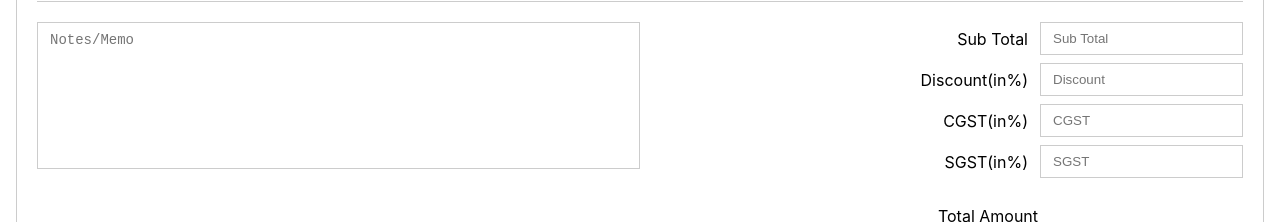
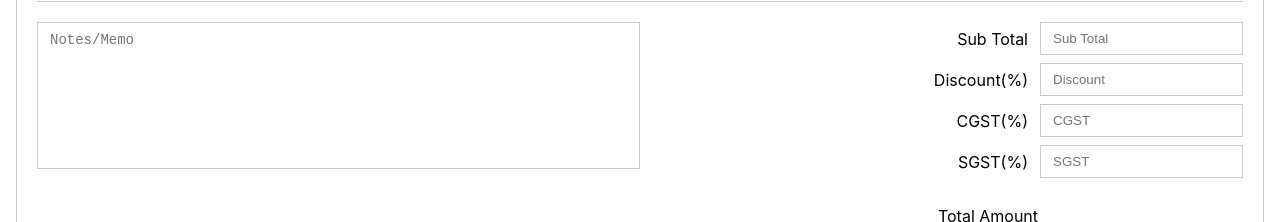
Before and after one commit to pritesh511/invoice-generator, a React (Create React App) app: page / in a window 1280 px wide. Shown: the part 708-930 px from the top of the page. Built offline with nearby package versions, Linux system fonts and the light colour scheme.

Commit message:
percentage in tag remove

```diff
--- a/src/components/invoice-form/invoice-form.js
+++ b/src/components/invoice-form/invoice-form.js
@@ -399,7 +399,7 @@ const InvoiceForm = () => {
                   ></InputText>
                 </InputBlock>
                 <InputBlock className="flex-end">
-                  <Label>Discount(in%)</Label>
+                  <Label>Discount(%)</Label>
                   <InputText
                     type="text"
                     placeholder="Discount"
@@ -410,7 +410,7 @@ const InvoiceForm = () => {
                   ></InputText>
                 </InputBlock>
                 <InputBlock className="flex-end">
-                  <Label>CGST(in%)</Label>
+                  <Label>CGST(%)</Label>
                   <InputText
                     type="text"
                     placeholder="CGST"
@@ -421,7 +421,7 @@ const InvoiceForm = () => {
                   ></InputText>
                 </InputBlock>
                 <InputBlock className="flex-end">
-                  <Label>SGST(in%)</Label>
+                  <Label>SGST(%)</Label>
                   <InputText
                     type="text"
                     placeholder="SGST"
```
